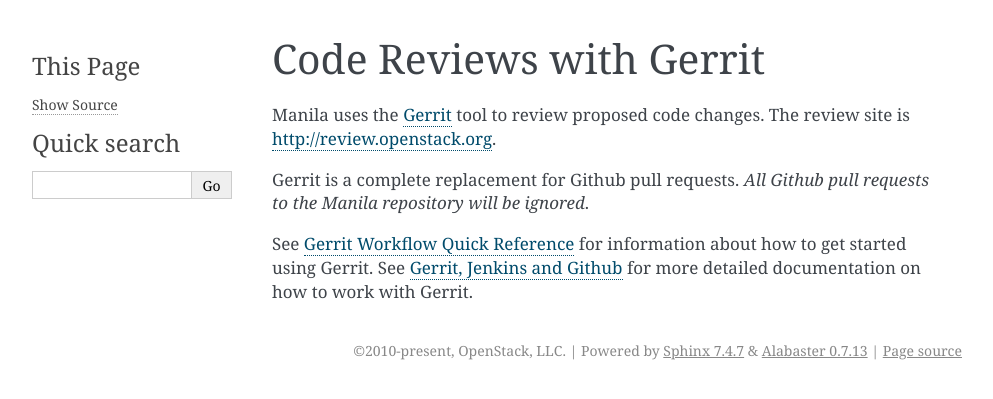
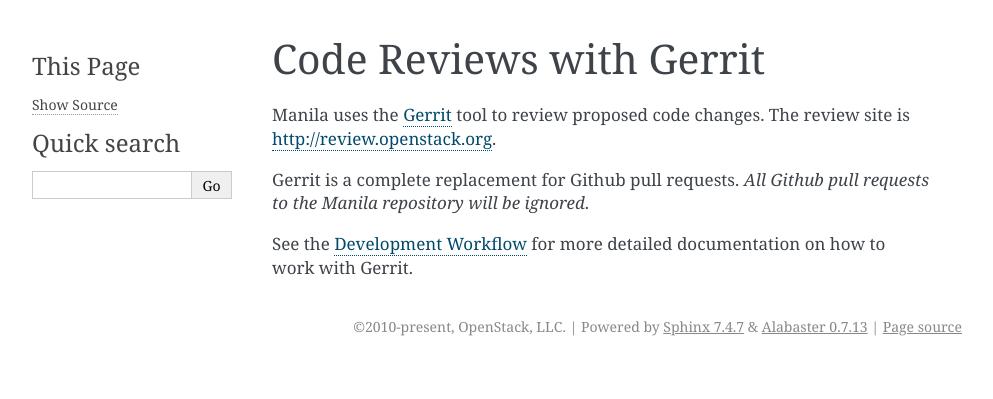
Before and after one commit to openstack/manila, a Sphinx documentation site: the page built from doc/source/devref/gerrit.rst, in a window 1280 px wide. Shown: the top 399 px of the page, without its empty margins (148-1141 px from the left). Built offline with Sphinx 7.4.7, drawn with Linux system fonts in a browser that asks for light colours; formulas are drawn with MathJax 3; pages that are not in the unit, such as notebooks, are missing from menus; the version number is read from the project's files by our own code.

Commit message:
Workflow documentation is now in infra-manual
Replace URLs for workflow documentation to appropriate parts of the
OpenStack Project Infrastructure Manual.

Change-Id: I7e589febbc12bd70c5d5f3c03fb33d5d5b182aa1

```diff
--- a/doc/source/devref/development.environment.rst
+++ b/doc/source/devref/development.environment.rst
@@ -87,7 +87,7 @@
 
 Getting the code
 ----------------
-Grab the code from GitHub::
+Grab the code::
 
     git clone https://github.com/openstack/manila.git
     cd manila
@@ -146,4 +146,4 @@
 code review system. For information on how to submit your branch to Gerrit,
 see GerritWorkflow_.
 
-.. _GerritWorkflow: http://wiki.openstack.org/GerritWorkflow
+.. _GerritWorkflow: http://docs.openstack.org/infra/manual/developers.html#development-workflow
--- a/doc/source/devref/gerrit.rst
+++ b/doc/source/devref/gerrit.rst
@@ -7,10 +7,8 @@
 Gerrit is a complete replacement for Github pull requests. `All Github pull
 requests to the Manila repository will be ignored`.
 
-See `Gerrit Workflow Quick Reference`_ for information about how to get
-started using Gerrit. See `Gerrit, Jenkins and Github`_ for more detailed
-documentation on how to work with Gerrit.
+See the `Development Workflow`_ for more detailed documentation on how
+to work with Gerrit.
 
 .. _Gerrit: http://code.google.com/p/gerrit
-.. _Gerrit, Jenkins and Github: http://wiki.openstack.org/GerritJenkinsGithub
-.. _Gerrit Workflow Quick Reference: http://wiki.openstack.org/GerritWorkflow
+.. _Development Workflow: http://docs.openstack.org/infra/manual/developers.html#development-workflow
```
Also changed, not shown: CONTRIBUTING.md (+7 -5 lines).
